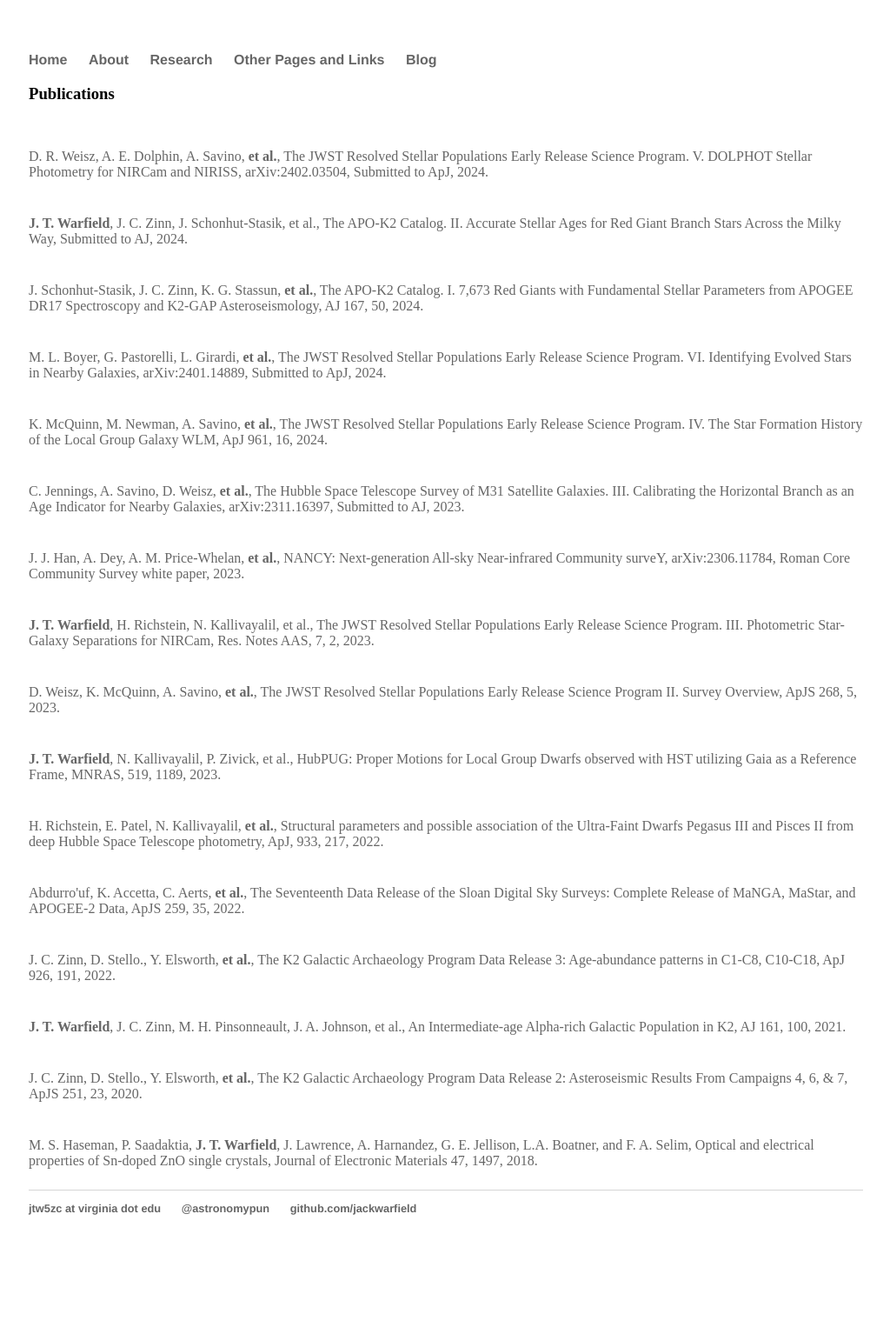
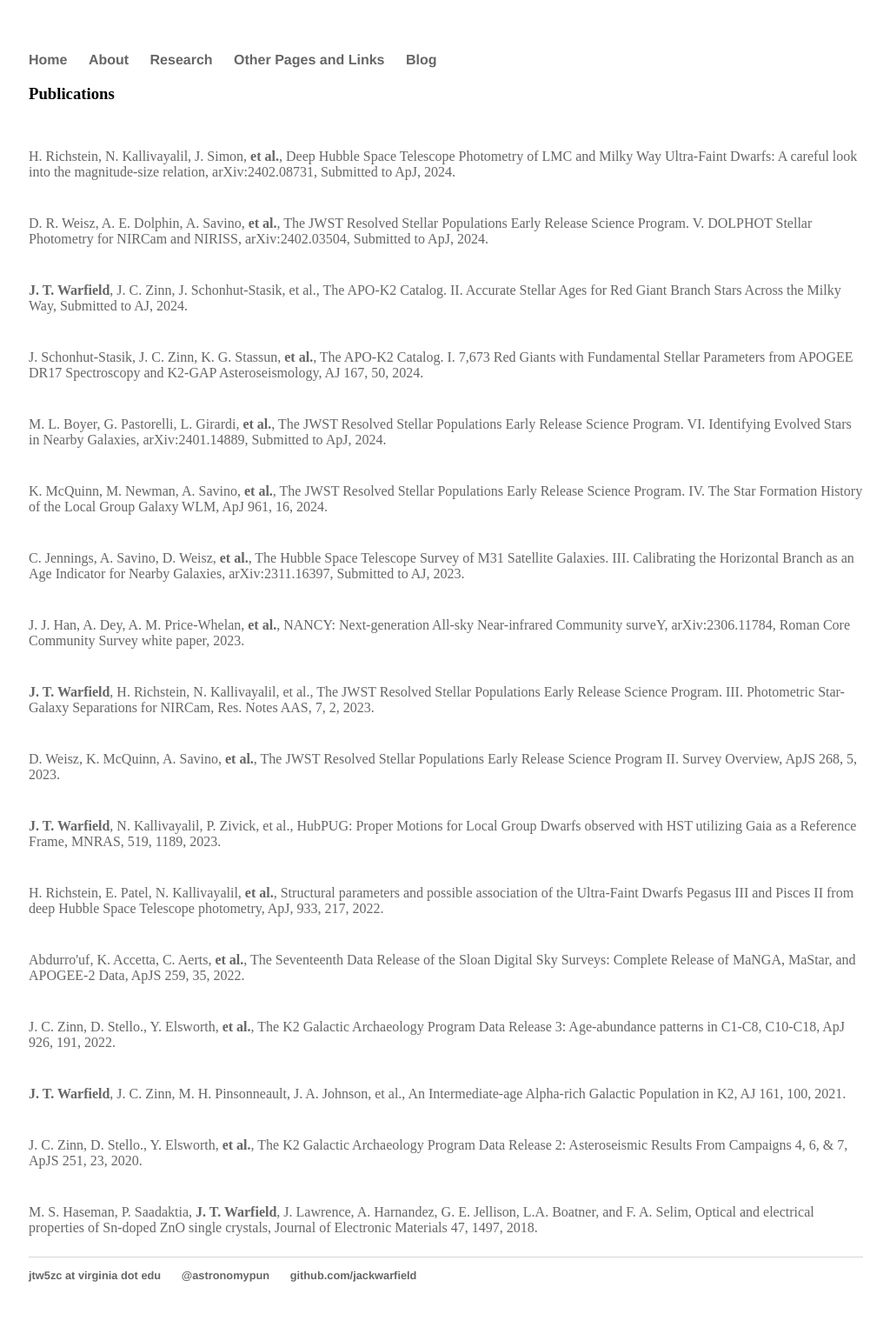
Before and after one commit to jackwarfield/jackwarfield.github.io, a Jekyll site: the page built from research/index.html, in a window 1280 px wide. Shown: the whole page at 87% size, without its empty margins (127-1151 px from the left). Built offline with Jekyll 4.4.1, drawn with Linux system fonts in a browser that asks for light colours; before the commit the page ends 1457 px from its top, so only the background shows below that.

Commit message:
add Hannah's morph paper

```diff
--- a/research/index.html
+++ b/research/index.html
@@ -5,6 +5,7 @@ title: Research
 <div class="blurb">
 	<h3>Publications</h3>
 	<p>
+    <pre>&#9;</pre><a href='https://ui.adsabs.harvard.edu/abs/2024arXiv240208731R/abstract'>H. Richstein, N. Kallivayalil, J. Simon, <b>et al.</b>, Deep Hubble Space Telescope Photometry of LMC and Milky Way Ultra-Faint Dwarfs: A careful look into the magnitude-size relation, arXiv:2402.08731, Submitted to ApJ, 2024.</a><br>
     <pre>&#9;</pre><a href='https://ui.adsabs.harvard.edu/abs/2024arXiv240203504W/abstract'>D. R. Weisz, A. E. Dolphin, A. Savino, <b>et al.</b>, The JWST Resolved Stellar Populations Early Release Science Program. V. DOLPHOT Stellar Photometry for NIRCam and NIRISS, arXiv:2402.03504, Submitted to ApJ, 2024.</a><br>
     <pre>&#9;</pre><a href=''><b>J. T. Warfield</b>, J. C. Zinn, J. Schonhut-Stasik, et al., The APO-K2 Catalog. II. Accurate Stellar Ages for Red Giant Branch Stars Across the Milky Way, Submitted to AJ, 2024.</a><br>
     <pre>&#9;</pre><a href='https://ui.adsabs.harvard.edu/abs/2023arXiv230410654S/abstract'>J. Schonhut-Stasik, J. C. Zinn, K. G. Stassun, <b>et al.</b>, The APO-K2 Catalog. I. 7,673 Red Giants with Fundamental Stellar Parameters from APOGEE DR17 Spectroscopy and K2-GAP Asteroseismology, AJ 167, 50, 2024.</a><br>
```
